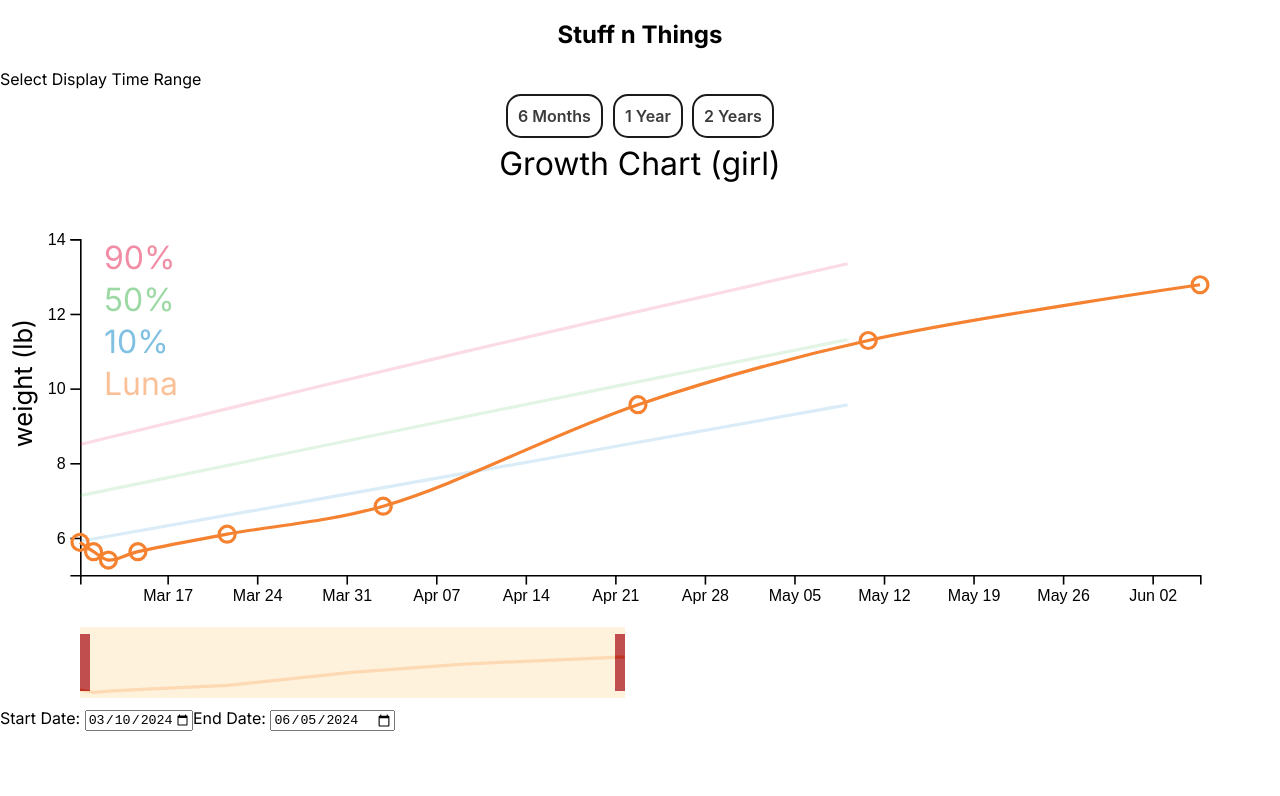
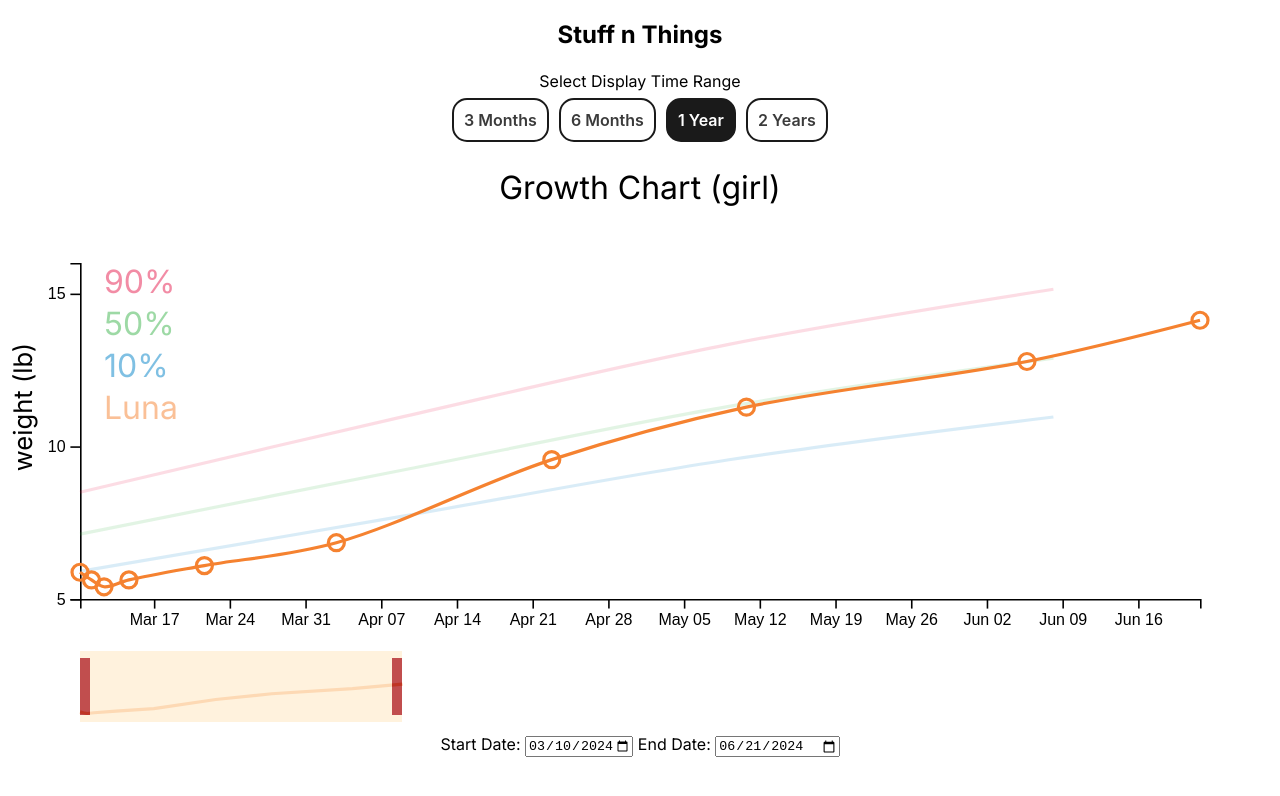
Before and after one commit to Rafatpanah/babytrack, a Next.js app: page / in a window 1280 px wide. Shown: the top 796 px of the page. Built offline with nearby package versions, Linux system fonts and the light colour scheme.

Commit message:
Graph Resize
Ensure the graph legend would remain with the same ratios and the graph would update for the requested time range

```diff
--- a/components/multiline_graph_with_nav.tsx
+++ b/components/multiline_graph_with_nav.tsx
@@ -13,6 +13,10 @@ import {
   direction,
 } from "./types";
 import { css } from "@emotion/react";
+
+// function to bound slider range
+const clamp = (n: number, min: number, max: number) =>
+  Math.max(Math.min(n, max), min);
 
 // data must be sorted in ascending order
 // data must not have null or undefined value pairs
@@ -200,7 +204,7 @@ export default function MultiLineGraphWithBars(
       let yAxis = d3.axisLeft(yScale).ticks(3);
       d3.select(yAxisRef.current).call(yAxis).style("fontSize", 14);
     }
-  }, [xScaleAll, yScale]);
+  }, [xScale, yScale]);
 
   const interpolateXPt = (array: d3Line, x: number) => {
     // return if requested value is outside of array scope
@@ -295,15 +299,11 @@ export default function MultiLineGraphWithBars(
     return 100;
   };
 
-  // function to bound slider range
-  const clamp = (n: number, min: number, max: number) =>
-    Math.max(Math.min(n, max), min);
-
   const [sliderState, setSliderState] = useState(() => ({
     // start: min,
     // width: totalWidth,
     start: 50,
-    width: 0,
+    width: -1,
   }));
   const sliderRef = useRef({
     start: sliderState.start,
@@ -485,7 +485,6 @@ export default function MultiLineGraphWithBars(
     })();
   };
 
-  useEffect(() => {
   function handleResize() {
     const navWidth = navRef.current?.clientWidth ?? 0;
     const min = navWidth * ratio.left;
@@ -510,6 +509,7 @@ export default function MultiLineGraphWithBars(
     }));
   }
 
+  useEffect(() => {
     window.addEventListener("resize", handleResize);
 
     return () => window.removeEventListener("resize", handleResize);
@@ -531,22 +531,39 @@ export default function MultiLineGraphWithBars(
             ];
       })
     );
-  }, [sliderState, lineGraphData.data]);
+  }, [sliderState]);
 
   useEffect(() => {
-    setSliderState(() => ({
-      start: dateRangeRef.current.startPercent * totalWidth + min,
-      width:
-        (dateRangeRef.current.endPercent - dateRangeRef.current.startPercent) *
-        totalWidth,
-    }));
-  }, [totalWidth]);
+    if (sliderState.width === -1) {
+      handleResize();
+    } else {
+      const startPercent = (sliderState.start - min) / totalWidth;
+      const start = Math.round(
+        axisRangeAllDataFlat.x[0] +
+          (axisRangeAllDataFlat.x[1] - axisRangeAllDataFlat.x[0]) * startPercent
+      );
+
+      const endPercent =
+        (sliderState.start + sliderState.width - min) / totalWidth;
+      const end = Math.round(
+        axisRangeAllDataFlat.x[0] +
+          (axisRangeAllDataFlat.x[1] - axisRangeAllDataFlat.x[0]) * endPercent
+      );
+
+      dateRangeRef.current.start = start;
+      dateRangeRef.current.startPercent = startPercent;
+      dateRangeRef.current.end = end;
+      dateRangeRef.current.endPercent = endPercent;
+
+      setSliderState((state) => ({ ...state }));
+    }
+  }, [lineGraphData.data, totalWidth]);
 
   return (
     <div
       css={css`
         position: relative;
-        opacity: ${sliderState.width === 0 ? 0 : 1};
+        opacity: ${sliderState.width === -1 ? 0 : 1};
       `}
     >
       <svg
@@ -913,7 +930,13 @@ export default function MultiLineGraphWithBars(
             </button>
           </nav>
         </figure>
-        <div>
+        <div
+          css={css`
+            display: block;
+            text-align: center;
+            padding: 2px;
+          `}
+        >
           <label>
             Start Date:&nbsp;
             <input
@@ -947,7 +970,7 @@ export default function MultiLineGraphWithBars(
           </label>
 
           <label>
-            End Date:&nbsp;
+            &nbsp;End Date:&nbsp;
             <input
               type="date"
               min={formatDate(dateRangeRef.current.start)}
--- a/src/app/page.tsx
+++ b/src/app/page.tsx
@@ -197,6 +197,7 @@ export default function Home() {
     [Date.parse("22 Apr 2024 13:57:00 EST").valueOf(), 9 + 9 / 16],
     [Date.parse("10 May 2024 13:56:00 EST").valueOf(), 11 + 4.5 / 16],
     [Date.parse("05 Jun 2024 12:24:00 EST").valueOf(), 12 + 12.4 / 16],
+    [Date.parse("21 Jun 2024 12:24:00 EST").valueOf(), 14 + 2 / 16],
   ] as d3Line;
 
   const curr_time = new Date().valueOf();
@@ -206,9 +207,21 @@ export default function Home() {
   const kgToLb = 2.20462;
   const dates = girlWeight.map((row) => row[0] * oneMonth);
 
-  const [filterTime, setFilterTime] = useState(() => 6);
+  const filterOptions = [
+    { label: "3 Months", months: 3 },
+    { label: "6 Months", months: 6 },
+    { label: "1 Year", months: 12 },
+    { label: "2 Years", months: 24 },
+  ];
 
-  const girlWeightFiltered = girlWeight.filter((row) => row[0] <= filterTime);
+  const [filterTime, setFilterTime] = useState(() => ({
+    selected: 2,
+    value: filterOptions[2].months,
+  }));
+
+  const girlWeightFiltered = girlWeight.filter(
+    (row) => row[0] <= filterTime.value
+  );
 
   const weight10 = girlWeightFiltered.map(
     (row) => [row[0] * oneMonth + birthTime, row[6] * kgToLb] as d3LinePoint
@@ -230,27 +243,33 @@ export default function Home() {
         Stuff n Things
       </h2>
 
-      <label
+      <text
         css={css`
+          display: block;
           text-align: center;
+          padding: 2px;
         `}
       >
         Select Display Time Range
-      </label>
+      </text>
       <form
         css={css`
           text-align: center;
+          padding-bottom: 20px;
         `}
       >
-        <div
+        <div>
+          {filterOptions.map((filterOption, index) => (
+            <text
               css={css`
-            & > input {
                 appearance: none;
-              background-color: transparent;
+                background-color: ${filterTime.selected === index
+                  ? `#1a1a1a`
+                  : `transparent`};
                 border: 2px solid #1a1a1a;
                 border-radius: 15px;
                 box-sizing: border-box;
-              color: #3b3b3b;
+                color: ${filterTime.selected === index ? `#fff` : `#3b3b3b`};
                 cursor: pointer;
                 display: inline-block;
                 font-family: Roobert, -apple-system, BlinkMacSystemFont,
@@ -281,24 +300,15 @@ export default function Home() {
                   box-shadow: none;
                   transform: translateY(0);
                 }
-            }
               `}
+              key={index}
+              onClick={(event) => {
+                setFilterTime({ selected: index, value: filterOption.months });
+              }}
             >
-          <input
-            type="button"
-            value="6 Months"
-            onClick={(event) => setFilterTime(6)}
-          ></input>
-          <input
-            type="button"
-            value="1 Year"
-            onClick={(event) => setFilterTime(12)}
-          ></input>
-          <input
-            type="button"
-            value="2 Years"
-            onClick={(event) => setFilterTime(24)}
-          ></input>
+              {filterOption.label}
+            </text>
+          ))}
         </div>
       </form>
 
```
Lines whose indentation alone changed are shown as unchanged.
